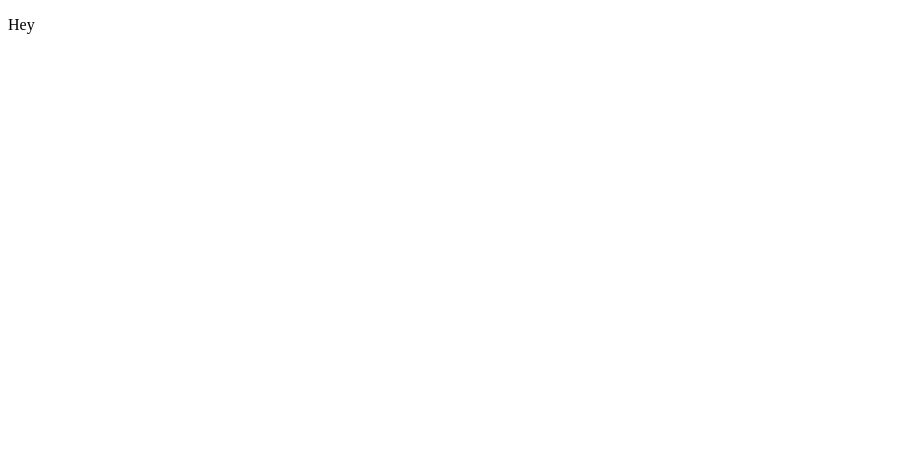
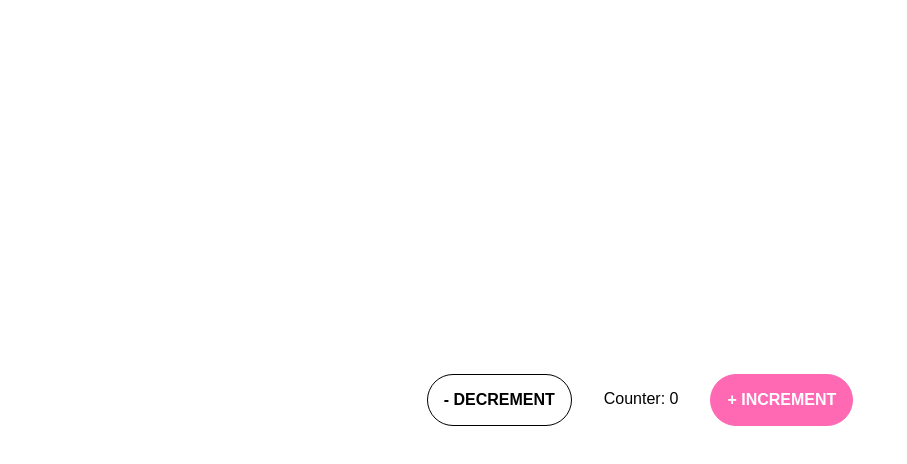
Before and after one commit to sebnun/stargazer, a Next.js app: page / in a window 1280 px wide. Shown: the top 464 px of the page, without its empty margins (0-907 px from the left). Built offline with nearby package versions, Linux system fonts and the light colour scheme.

Commit message:
feat: show counter

```diff
--- a/src/components/Stargazer.client.jsx
+++ b/src/components/Stargazer.client.jsx
@@ -4,7 +4,7 @@ import repos from "../model/repos";
 import Repo from "./Repo.jsx";
 
 const Stargazer = () => {
-  // Maybe a debounce function, or some sort of caching is needed to avoid making a request on every click
+  // Maybe a debounce function, is needed to avoid making a request on every click
   const [count, setCount] = useState(0);
 
   console.log(count);
@@ -30,22 +30,11 @@ const Stargazer = () => {
       </Button>
       </div>
 
-      {/*
-        {/* Ideally we would use an Error Boundary here, for a more idiomatic React
-        but getDerivedStateFromError it's not supported in RSCs */}
-        <Repo repo={repos[count]} />
-     {/* </Suspense>  */}
 
-      <style global jsx>{`
-        body {
-          font-family: Arial, Helvetica, sans-serif;
-          display: flex;
-          align-items: center;
-          justify-content: center;
-          margin: 0px;
-          height: 100vh;
-        }
-      `}</style>
+        {/* <Repo repo={repos[count]} /> */}
+
+
+
 
       <style jsx>{`
         div.counter {
--- a/src/pages/index.js
+++ b/src/pages/index.js
@@ -3,8 +3,17 @@ import Stargazer from "../components/Stargazer.client";
 export default function Home() {
   return (
     <main>
-      {/* <Stargazer /> */}
-      <p>Hey</p>
+      <Stargazer />
+      <style global jsx>{`
+        body {
+          font-family: Arial, Helvetica, sans-serif;
+          display: flex;
+          align-items: center;
+          justify-content: center;
+          margin: 0px;
+          height: 100vh;
+        }
+      `}</style>
     </main>
   );
 }
```
